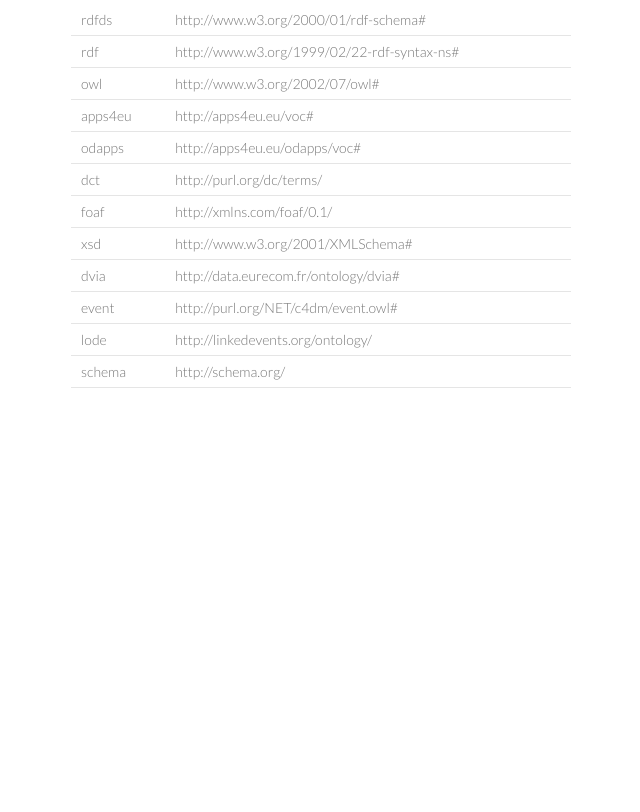
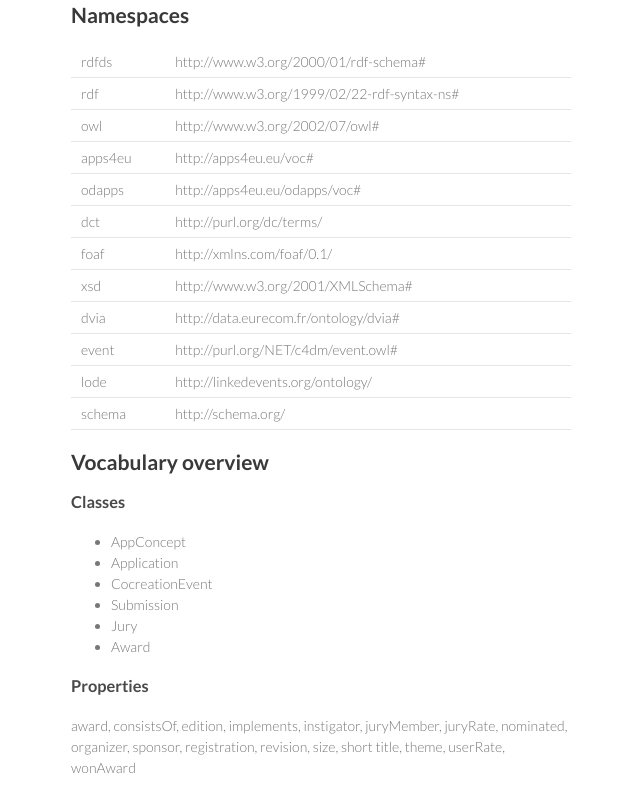
Before and after one commit to IDLabResearch/apps4eu-vocabulary, a plain HTML site: page index.html in a window 1280 px wide. Shown: the part 750-1562 px from the top of the page, without its empty margins (499-1139 px from the left). Before the commit the page ends 1208 px from the top, so only its background shows below. Drawn offline with Linux system fonts and the light colour scheme.

Commit message:
Update index.html

```diff
--- a/index.html
+++ b/index.html
@@ -33,6 +33,17 @@
 
 <p>This is a vocabulary to describe Apps for X events. It consists of a vocabulary that describes the different app concepts, in the same way that DCAT describes datasets. This vocabulary includes properties that describe the datasets used, the applications' formats and access methods, the criteria used for judging the applications, the app contest it was part of, etc.
 The objective is that all the Apps for X contests in Europe use the same vocabulary in order to describe those concepts. </p>
+
+<b>Namespace</b>
+http://apps4eu.eu/voc/odapps#
+http://apps4eu.eu/voc/apps4X#
+
+<b>Editors</b>
+Anastasia Dimou
+Pieter Colpaert
+
+<b>Contributors</b>
+Raphaël Troncy
 
 <h2>
 <a name="ontologies-reused" class="anchor" href="#ontologies-reused"><span class="octicon octicon-link"></span></a>Ontologies reused</h2>
@@ -154,6 +165,34 @@ The DCAT ontology describes a schema to describe datasets in data catalogs.</p><
   </tr>
 </table>
 
+<h2>Vocabulary overview</h2>
+
+<h3>Classes</h3>
+<ul>
+  <li>
+    AppConcept
+  </li>
+  <li>
+    Application
+  </li>
+  <li>
+    CocreationEvent
+  </li>
+  <li>
+    Submission
+  </li>
+  <li>
+    Jury
+  </li>
+  <li>
+    Award
+  </li>
+</ul>
+
+<h3>Properties</h3>
+
+award, consistsOf, edition, implements, instigator, juryMember, juryRate, nominated, organizer, sponsor, registration, revision, size, short title, theme, userRate, wonAward
+
       </section>
       <footer>
         <p>This project is maintained by <a href="https://github.com/mmlab">mmlab</a></p>
```
